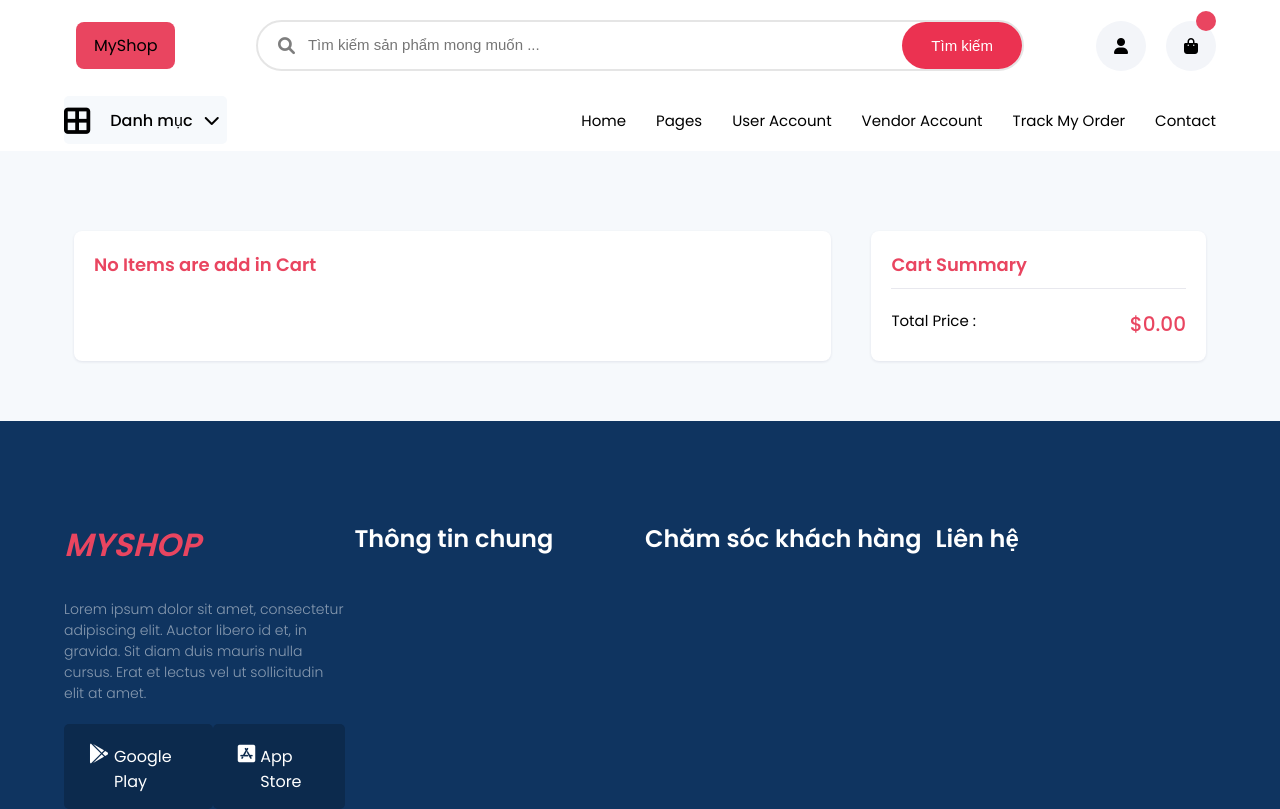
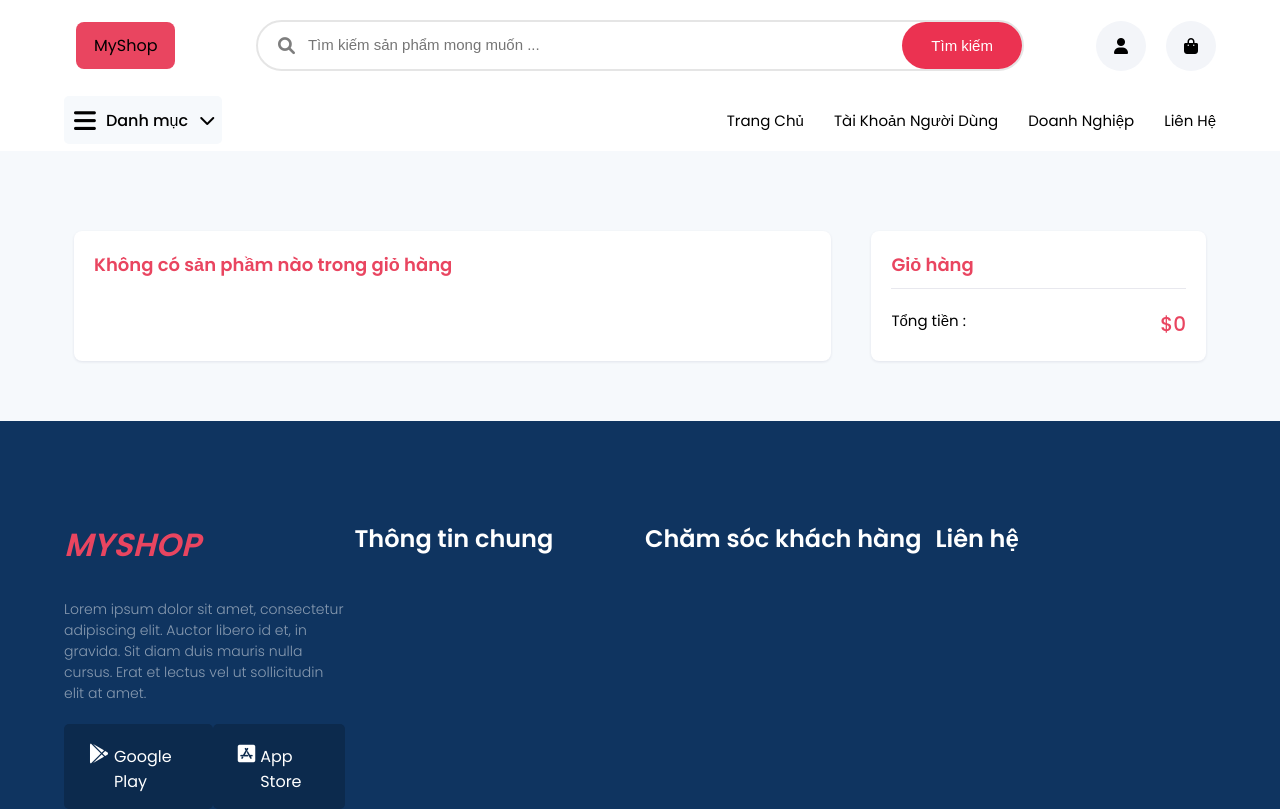
Before and after one commit to PLBL6/Web-Client-FE, a React (Create React App) app: page /cart in a window 1280 px wide. Built offline with nearby package versions, Linux system fonts and the light colour scheme.

Commit message:
fix header and cart

```diff
--- a/src/common/Cart/Cart.jsx
+++ b/src/common/Cart/Cart.jsx
@@ -13,7 +13,7 @@ const Cart = ({ CartItem, addToCart, decreaseQty }) => {
           {/* if hamro cart ma kunai pani item xaina bhane no diplay */}
 
           <div className='cart-details'>
-            {CartItem.length === 0 && <h1 className='no-items product'>No Items are add in Cart</h1>}
+            {CartItem.length === 0 && <h1 className='no-items product'>Không có sản phầm nào trong giỏ hàng</h1>}
 
             {/* yasma hami le cart item lai display garaaxa */}
             {CartItem.map((item) => {
@@ -27,8 +27,8 @@ const Cart = ({ CartItem, addToCart, decreaseQty }) => {
                   <div className='cart-details'>
                     <h3>{item.name}</h3>
                     <h4>
-                      ${item.price}.00 * {item.qty}
-                      <span>${productQty}.00</span>
+                      ${item.price} x {item.qty}
+                      <span>${productQty}</span>
                     </h4>
                   </div>
                   <div className='cart-items-function'>
@@ -57,10 +57,10 @@ const Cart = ({ CartItem, addToCart, decreaseQty }) => {
           </div>
 
           <div className='cart-total product'>
-            <h2>Cart Summary</h2>
+            <h2>Giỏ hàng</h2>
             <div className=' d_flex'>
-              <h4>Total Price :</h4>
-              <h3>${totalPrice}.00</h3>
+              <h4>Tổng tiền :</h4>
+              <h3>${totalPrice}</h3>
             </div>
           </div>
         </div>
--- a/src/common/header/Header.css
+++ b/src/common/header/Header.css
@@ -82,6 +82,7 @@
   background-color: #e94560;
   font-size: 12px;
   color: #fff;
+  display: none;
 }
 .search .f_flex {
   justify-content: end;
@@ -92,12 +93,13 @@
   border-radius: 5px;
   height: 6vh;
   margin-top: 5px;
+  /* align-items: center; */
 }
 
 .catgrories span {
-  margin-right: 20px;
-  font-size: 30px;
-  margin-top: 10px;
+  font-size: 25px;
+  margin: 12px 10px 10px;
+
 }
 .catgrories h4 {
   font-weight: 500;
--- a/src/common/header/Navbar.jsx
+++ b/src/common/header/Navbar.jsx
@@ -9,7 +9,7 @@ const Navbar = () => {
       <header className='header'>
         <div className='container d_flex'>
           <div className='catgrories d_flex'>
-            <span class='fa-solid fa-border-all'></span>
+            <span class='fa-solid fa-bars'></span>
             <h4>
               Danh mục <i className='fa fa-chevron-down'></i>
             </h4>
@@ -19,28 +19,22 @@ const Navbar = () => {
             <ul className={MobileMenu ? "nav-links-MobileMenu" : "link f_flex capitalize"} onClick={() => setMobileMenu(false)}>
               {/*<ul className='link f_flex uppercase {MobileMenu ? "nav-links-MobileMenu" : "nav-links"} onClick={() => setMobileMenu(false)}'>*/}
               <li>
-                <Link to='/'>home</Link>
+                <Link to='/'>Trang chủ</Link>
               </li>
               <li>
-                <Link to='/pages'>pages</Link>
+                <Link to='/'>Tài khoản người dùng</Link>
               </li>
               <li>
-                <Link to='/user'>user account</Link>
+                <Link to='/'>Doanh nghiệp</Link>
               </li>
               <li>
-                <Link to='/vendor'>vendor account</Link>
-              </li>
-              <li>
-                <Link to='/track'>track my order</Link>
-              </li>
-              <li>
-                <Link to='/contact'>contact</Link>
+                <Link to='/'>Liên hệ</Link>
               </li>
             </ul>
 
-            <button className='toggle' onClick={() => setMobileMenu(!MobileMenu)}>
+            {/* <button className='toggle' onClick={() => setMobileMenu(!MobileMenu)}>
               {MobileMenu ? <i className='fas fa-times close home-btn'></i> : <i className='fas fa-bars open'></i>}
-            </button>
+            </button> */}
           </div>
         </div>
       </header>
--- a/src/common/header/Search.jsx
+++ b/src/common/header/Search.jsx
@@ -1,5 +1,5 @@
 import React from "react"
-import logo from "../../components/assets/images/logo.svg"
+// import logo from "../../components/assets/images/logo.svg"
 import { Link } from "react-router-dom"
 
 const Search = ({ CartItem }) => {
@@ -8,6 +8,16 @@ const Search = ({ CartItem }) => {
     const search = document.querySelector(".search")
     search.classList.toggle("active", window.scrollY > 100)
   })
+
+  let notify = document.querySelector('.search .cart span')
+
+  if (notify) {
+    if (CartItem.length===0) {
+      notify.style.display = 'none'
+    } else {
+      notify.style.display = 'block'
+    }
+  }
 
   return (
     <>
@@ -26,7 +36,11 @@ const Search = ({ CartItem }) => {
           </div>
 
           <div className='icon f_flex width'>
-            <i className='fa fa-user icon-circle'></i>
+            <div>
+              <Link to='/'>
+                <i className='fa fa-user icon-circle'></i>
+              </Link>
+            </div>
             <div className='cart'>
               <Link to='/cart'>
                 <i className='fa fa-shopping-bag icon-circle'></i>
--- a/src/components/MainPage/Sdata.js
+++ b/src/components/MainPage/Sdata.js
@@ -1,7 +1,7 @@
 const Sdata = [
   {
     id: 1,
-    title: "Giảm 50% cho lần mua đầu tiêntiên",
+    title: "Giảm 50% cho lần mua đầu tiên",
     desc: "Description",
     cover: "./images/SlideCard/slide-1.png",
   },
--- a/src/components/annocument/Annocument.jsx
+++ b/src/components/annocument/Annocument.jsx
@@ -14,10 +14,10 @@ const Annocument = () => {
       <section className='annocument background'>
         <div className='container d_flex'>
           <div className='img' style={mystyle}>
-            <img src='./images/banner-1.png' width='100%' height='100%' />
+            <img src='./images/banner-1.jpg' width='100%' height='100%' alt="Quảng cáo 1" />
           </div>
           <div className='img' style={mystyle1}>
-            <img src='./images/banner-2.png' width='100%' height='100%' />
+            <img src='./images/banner-2.jpg' width='100%' height='100%' alt="Quảng cáo 2"/>
           </div>
         </div>
       </section>
```
Also changed, not shown: public/images/banner-1.jpg (added), public/images/banner-2.jpg (added).
